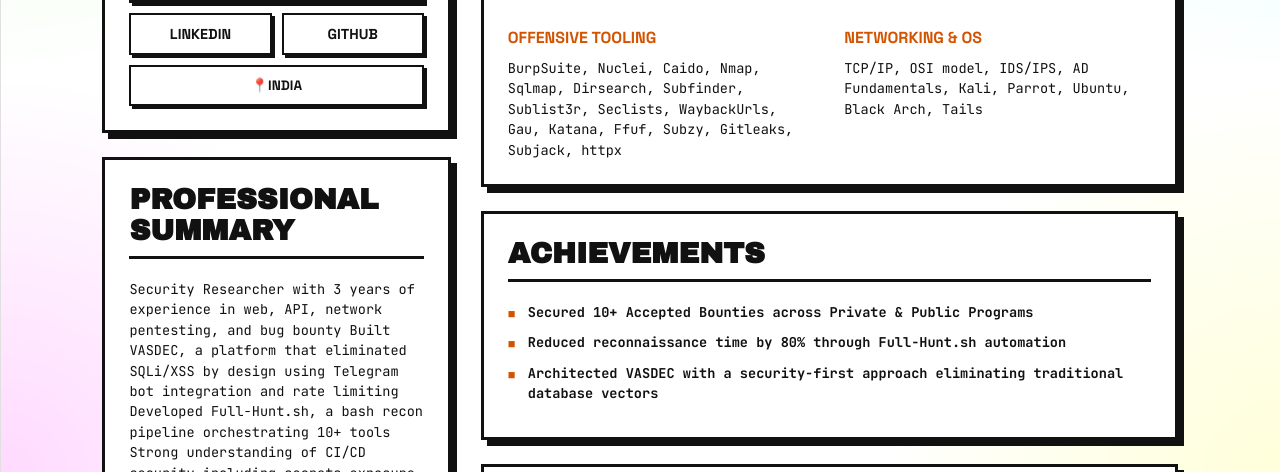
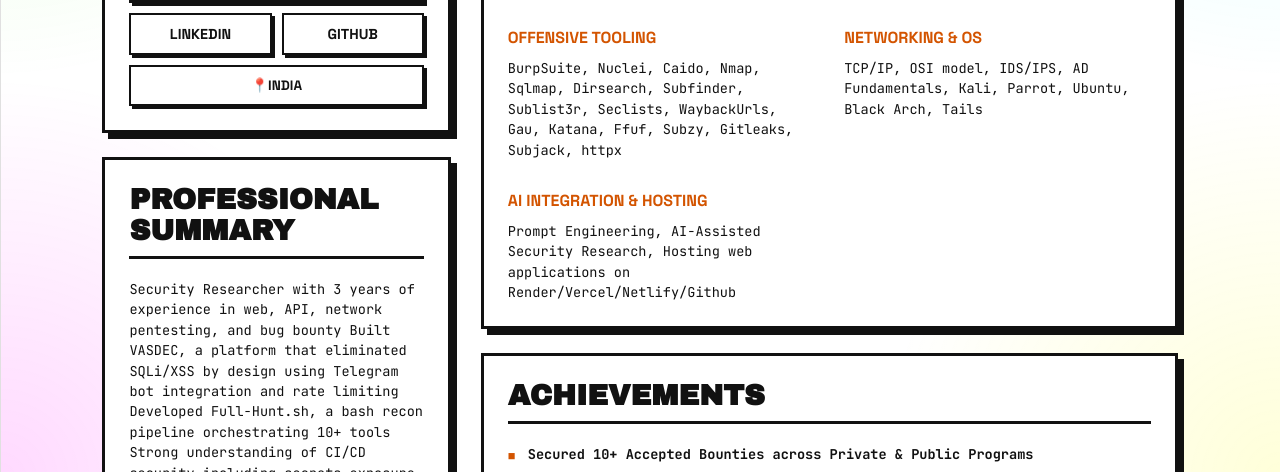
Before and after one commit to hackerved/hackerved.github.io, a plain HTML site: page index.html in a window 1280 px wide. Shown: the part 322-794 px from the top of the page. Drawn offline with Linux system fonts and the light colour scheme.

Commit message:
Update index.html

```diff
--- a/index.html
+++ b/index.html
@@ -335,6 +335,10 @@
                         <h3 class="retro-accent">NETWORKING & OS</h3>
                         <p class="monospace">TCP/IP, OSI model, IDS/IPS, AD Fundamentals, Kali, Parrot, Ubuntu, Black Arch, Tails</p>
                     </div>
+                     <div class="arsenal-item">
+                        <h3 class="retro-accent">AI Integration & Hosting</h3>
+                        <p class="monospace">Prompt Engineering, AI-Assisted Security Research, Hosting web applications on Render/Vercel/Netlify/Github</p>
+                    </div>
                 </div>
             </div>
 
```
